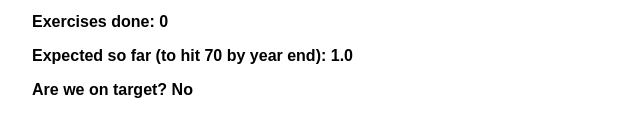
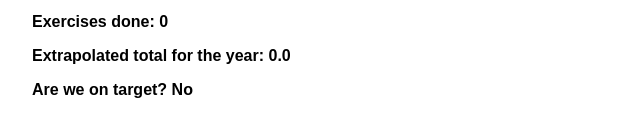
Before and after one commit to vincentginis/2025mmm, a plain HTML site: page index.html in a window 1280 px wide. Both pictures are taken after a click on the button "Check". Shown: the part 194-330 px from the top of the page, without its empty margins (0-640 px from the left). Drawn offline with Linux system fonts and the light colour scheme.

Commit message:
Add files via upload

```diff
--- a/index.html
+++ b/index.html
@@ -32,7 +32,6 @@
   <div id="result"></div>
 
   <script>
-    // Load previously saved value from localStorage (if any)
     document.addEventListener("DOMContentLoaded", () => {
       const saved = localStorage.getItem("exDone");
       if (saved) document.getElementById("exDone").value = saved;
@@ -41,9 +40,7 @@
     function dayOfYear() {
       const now = new Date();
       const start = new Date(now.getFullYear(), 0, 0);
-      const diff = now - start;
-      // Convert ms → days
-      return Math.floor(diff / (1000 * 60 * 60 * 24));
+      return Math.floor((now - start) / (1000 * 60 * 60 * 24));
     }
 
     function update() {
@@ -51,16 +48,15 @@
       localStorage.setItem("exDone", exDone);
 
       const currentDay = dayOfYear();
-      // Target is 70 by day 365. Let's see how many we should have by now.
-      const expectedSoFar = (70 / 365) * currentDay;
 
-      const onTarget = exDone >= expectedSoFar ? "Yes" : "No";
+      // Extrapolated exercises based on current pace
+      const extrapolatedExpected = currentDay > 0 ? (exDone / currentDay) * 365 : 0;
+      const onTarget = extrapolatedExpected >= 70 ? "Yes" : "No";
 
-      // Build output text
       const resultText = `
         <p>Day of year: <strong>${currentDay}</strong></p>
         <p>Exercises done: <strong>${exDone}</strong></p>
-        <p>Expected so far (to hit 70 by year end): <strong>${expectedSoFar.toFixed(1)}</strong></p>
+        <p>Extrapolated total for the year: <strong>${extrapolatedExpected.toFixed(1)}</strong></p>
         <p>Are we on target? <strong>${onTarget}</strong></p>
       `;
 
```
